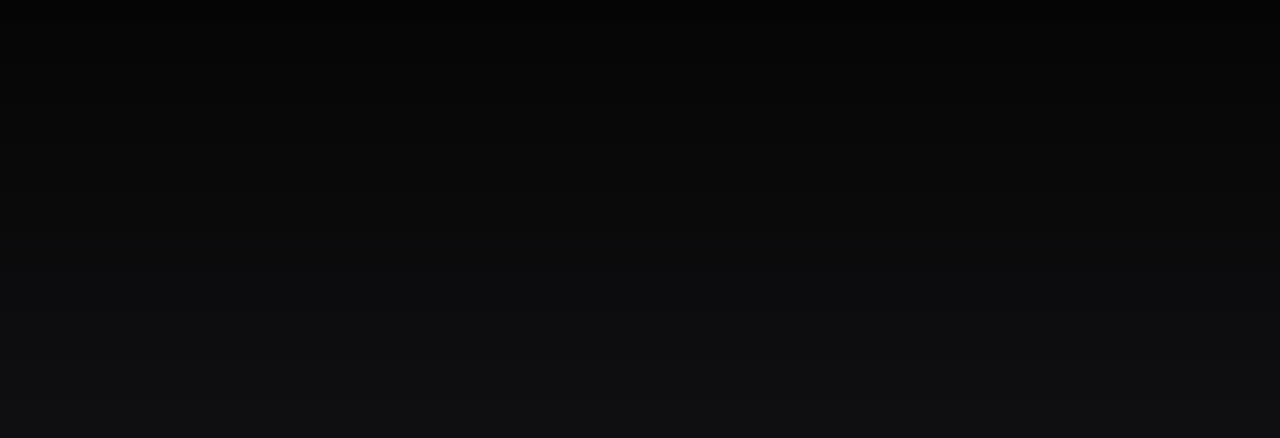
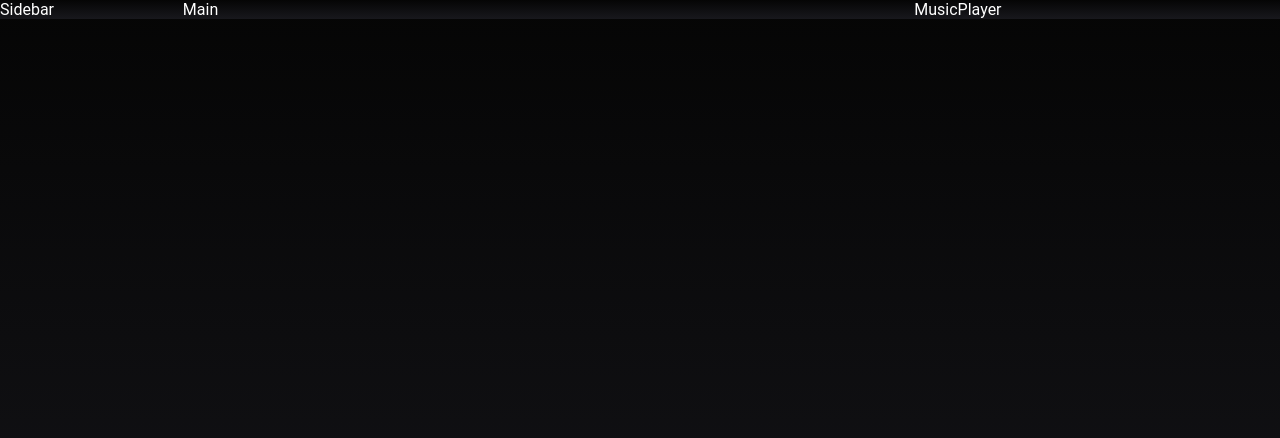
Before and after one commit to rach-syahputra/lirika-music-app, a React (Vite) app: page / in a window 1280 px wide. Shown: the top 438 px of the page. Built offline with nearby package versions, Linux system fonts and the light colour scheme.

Commit message:
added main components

```diff
--- a/src/App.jsx
+++ b/src/App.jsx
@@ -1,11 +1,19 @@
 import { useState } from 'react'
+import { FontAwesomeIcon } from '@fortawesome/react-fontawesome'
+import { faSearchengin } from '@fortawesome/free-brands-svg-icons'
+import MusicPlayer from './components/musicPlayer/MusicPlayer'
+import Main from './components/main/Main'
+import Sidebar from './components/sidebar/Sidebar'
+
 
 function App() {
 
 
   return (
     <div className="container">
-
+      <Sidebar />
+      <Main />
+      <MusicPlayer />
     </div>
   )
 }
--- /dev/null
+++ b/src/components/main/Main.jsx
@@ -0,0 +1,9 @@
+import React from 'react'
+
+const Main = () => {
+  return (
+    <div>Main</div>
+  )
+}
+
+export default Main
--- /dev/null
+++ b/src/components/musicPlayer/MusicPlayer.jsx
@@ -0,0 +1,9 @@
+import React from 'react'
+
+const MusicPlayer = () => {
+  return (
+    <div>MusicPlayer</div>
+  )
+}
+
+export default MusicPlayer
--- /dev/null
+++ b/src/components/sidebar/Sidebar.jsx
@@ -0,0 +1,9 @@
+import React from 'react'
+
+const Sidebar = () => {
+  return (
+    <div>Sidebar</div>
+  )
+}
+
+export default Sidebar
--- a/src/index.css
+++ b/src/index.css
@@ -38,4 +38,5 @@ body {
   display: grid;
   grid-template-columns: 1fr 4fr 2fr;
   background: linear-gradient(#050505, #18181d);
+  color: white;
 }
```
Also changed, not shown: package.json (+7 -1 lines), src/components/sidebar/sidebar.css (added), 1 other file (tests, documents, lock files or other folders).
